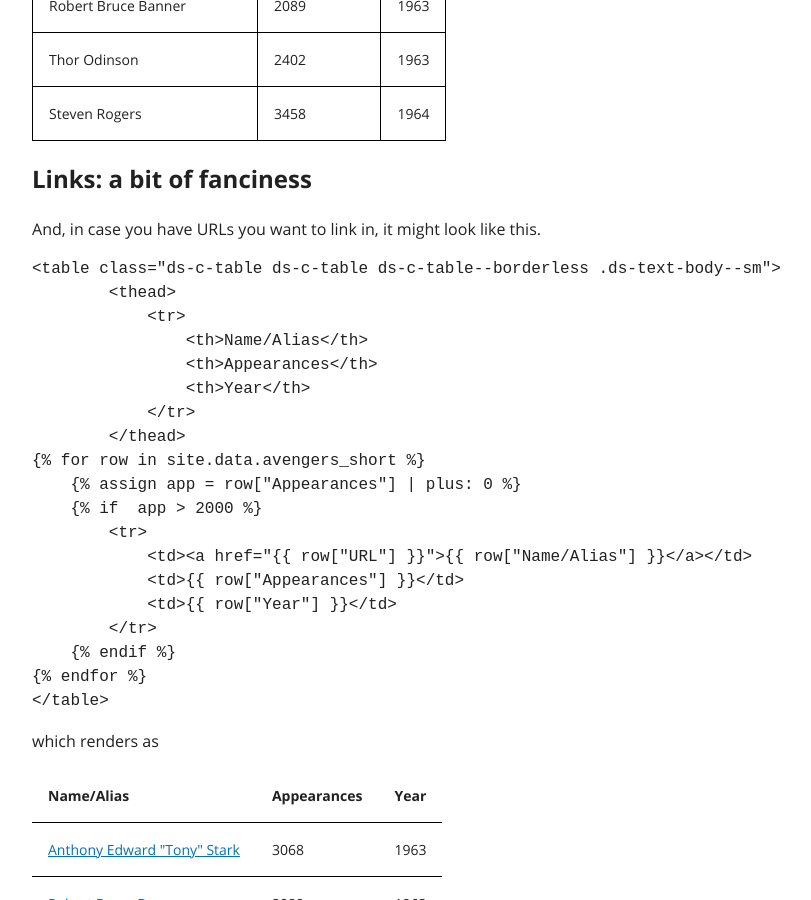
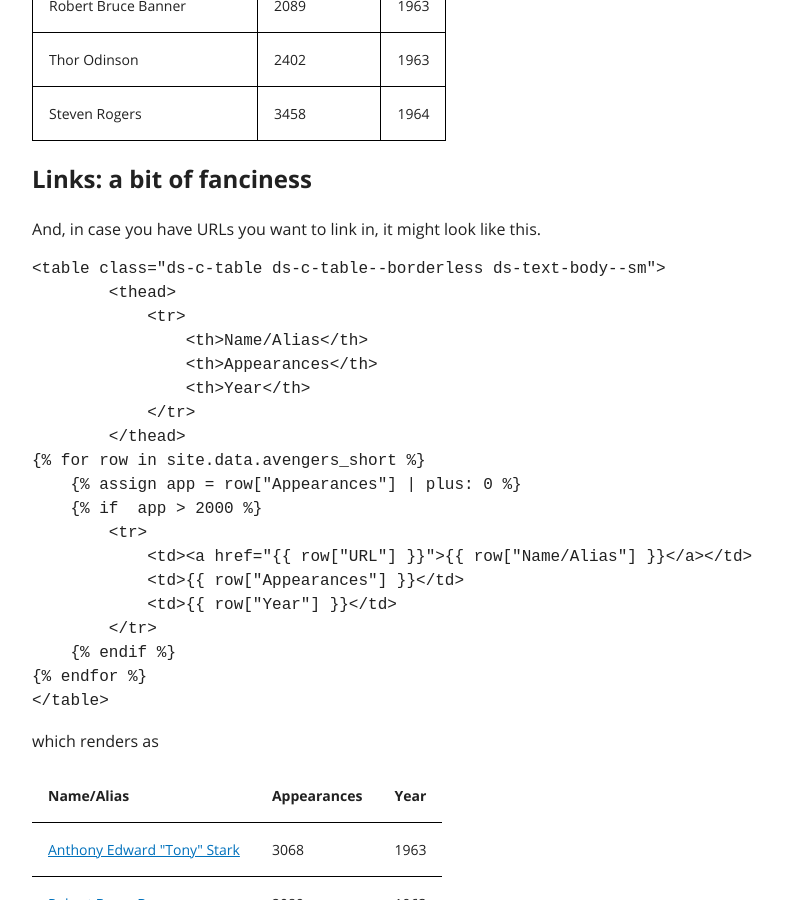
Before and after one commit to CMSgov/CMCS-DSG-DSS-Certification-Staging, a Jekyll site: the page built from csv-demo.md, in a window 1280 px wide and 900 px high, scrolled down 2671 px. Shown: the whole window, without its empty margins (356-1167 px from the left). Built offline with Jekyll 4.4.1, drawn with Linux system fonts in a browser that asks for light colours.

Commit message:
small style?

```diff
--- a/csv-demo.md
+++ b/csv-demo.md
@@ -113,7 +113,7 @@ Tables will involve a bit of HTML. It's better than mixing in Markdown with the
 
 which comes out [all nice and Kentucky](https://meaningofliff.tumblr.com/post/103573767131/kentucky-adv), just the way you want:
 
-<table class="ds-c-table ds-c-table ds-text-body--sm">
+<table class="ds-c-table ds-text-body--sm">
     <thead>
         <tr>
             <th>Name/Alias</th>
@@ -140,7 +140,7 @@ And, in case you have URLs you want to link in, it might look like this.
 
 {% raw %}
 <pre>
-&lt;table class="ds-c-table ds-c-table ds-c-table--borderless .ds-text-body--sm">
+&lt;table class="ds-c-table ds-c-table--borderless ds-text-body--sm">
         &lt;thead>
             &lt;tr>
                 &lt;th>Name/Alias&lt;/th>
@@ -164,7 +164,7 @@ And, in case you have URLs you want to link in, it might look like this.
 
 which renders as
 
-<table class="ds-c-table ds-c-table ds-c-table--borderless ds-text-body--sm">
+<table class="ds-c-table ds-c-table--borderless ds-text-body--sm">
     <thead>
         <tr>
             <th>Name/Alias</th>
```
Also changed, not shown: index.md (+1 -1 lines).
